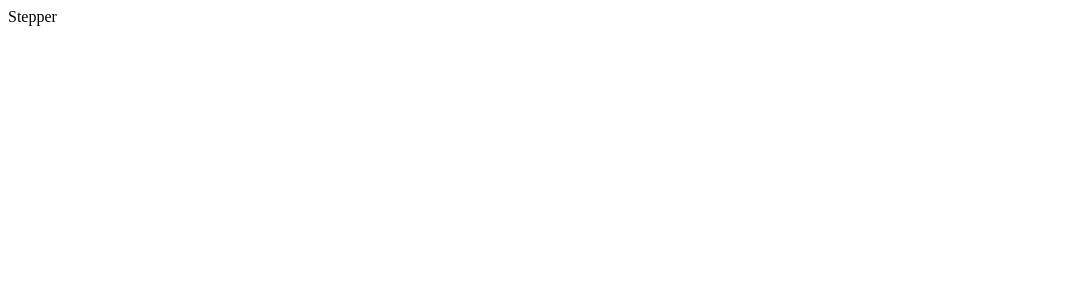
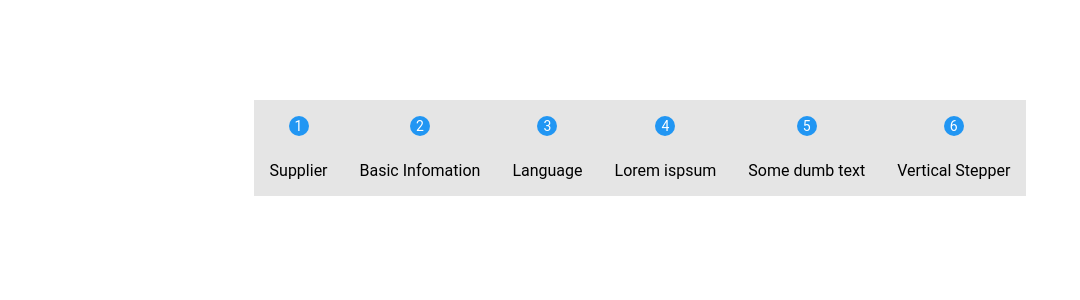
Before and after one commit to khoa-nd-511/nab_stepper, a React (Create React App) app: page / in a window 1280 px wide. Shown: the top 300 px of the page, without its empty margins (0-1080 px from the left). Built offline with nearby package versions, Linux system fonts and the light colour scheme.

Commit message:
install react-jss and setup theme

```diff
--- a/package.json
+++ b/package.json
@@ -5,6 +5,7 @@
   "dependencies": {
     "react": "^16.9.0",
     "react-dom": "^16.9.0",
+    "react-jss": "^8.6.1",
     "react-scripts": "3.1.1"
   },
   "scripts": {
--- a/src/App.js
+++ b/src/App.js
@@ -1,12 +1,43 @@
 import React from 'react'
-import Stepper from './Stepper'
+import withStyles, { ThemeProvider } from 'react-jss'
 
-const App = () => {
+import { Stepper } from './components/Stepper'
+import { theme } from './theme'
+
+const STEPS = [
+	{ number: 1, label: 'Supplier' },
+	{ number: 2, label: 'Basic Infomation' },
+	{ number: 3, label: 'Language' },
+	{ number: 4, label: 'Lorem ispsum' },
+	{ number: 5, label: 'Some dumb text' },
+	{ number: 6, label: 'Vertical Stepper' },
+]
+
+const styles = theme => ({
+	wrapper: {
+		marginTop: theme.distance.far,
+		fontSize: theme.font.label,
+		lineHeight: theme.lineHeight.label,
+		fontFamily: theme.font.defaultFontFamily
+	}
+})
+
+const App = ({ classes }) => {
 	return (
-		<div>
-			<Stepper />
+		<div className={classes.wrapper}>
+			<Stepper steps={STEPS} />
 		</div>
 	)
 }
 
-export default App
+const StyledApp = withStyles(styles)(App)
+
+const AppWithTheme = () => {
+	return (
+		<ThemeProvider theme={theme}>
+			<StyledApp />
+		</ThemeProvider>
+	)
+}
+
+export default AppWithTheme
--- a/src/Stepper/index.js
+++ /dev/null
@@ -1,11 +0,0 @@
-import React from 'react'
-
-const Stepper = () => {
-	return (
-		<div>
-      Stepper
-		</div>
-	)
-}
-
-export default Stepper
--- /dev/null
+++ b/src/components/Step/index.js
@@ -0,0 +1,35 @@
+import React from 'react'
+import withStyles from 'react-jss'
+
+const styles = theme =>  ({
+	step: {
+		display: 'flex',
+		flexDirection: 'column',
+		alignItems: 'center',
+		padding: theme.distance.default,
+		backgroundColor: theme.color.lightGrey,
+	},
+	stepNum: {
+		...theme.snippets.centeringChildren,
+		width: theme.size.medium,
+		height: theme.size.medium,
+		borderRadius: theme.shape.rounded,
+		marginBottom: theme.distance.medium,
+		fontSize: theme.font.number,
+		color: theme.color.white,
+		lineHeight: theme.lineHeight.number,
+		backgroundColor: theme.color.primeColor
+	}
+})
+
+export const step = ({ classes, label, number }) => {
+	const { step, stepNum } = classes
+	return (
+		<div className={step}>
+			<div className={stepNum}>{number}</div>
+			<div>{label}</div>
+		</div>
+	)
+}
+
+export const Step = withStyles(styles)(step)
--- /dev/null
+++ b/src/components/Stepper/index.js
@@ -0,0 +1,23 @@
+import React from 'react'
+import withStyles from 'react-jss'
+
+import { Step } from '../Step'
+
+const styles = theme => ({
+	stepper: {
+		...theme.snippets.centeringChildren,
+		width: '100%'
+	}
+})
+
+const renderSteps = steps =>
+	steps.map((step, idx) => <Step key={idx} {...step} />)
+
+export const stepper = ({ classes, steps }) =>
+	<div className={classes.stepper}>
+		{renderSteps(steps)}
+	</div>
+
+
+
+export const Stepper = withStyles(styles)(stepper)
--- /dev/null
+++ b/src/theme.js
@@ -0,0 +1,34 @@
+export const theme = {
+	color: {
+		primeColor: '#2196F3',
+		white: '#fff',
+		lightGrey: '#E5E5E5',
+	},
+	font: {
+		number: 14,
+		label: 16,
+		defaultFontFamily: 'Roboto',
+	},
+	lineHeight: {
+		number: '12px',
+		label: '19px',
+	},
+	shape: {
+		rounded: 100
+	},
+	distance: {
+		default: 16,
+		medium: 25,
+		far: 100,
+	},
+	snippets: {
+		centeringChildren: {
+			display: 'flex',
+			justifyContent: 'center',
+			alignItems: 'center',
+		}
+	},
+	size: {
+		medium: 20,
+	},
+}
```
Also changed, not shown: 1 other file (tests, documents, lock files or other folders).
